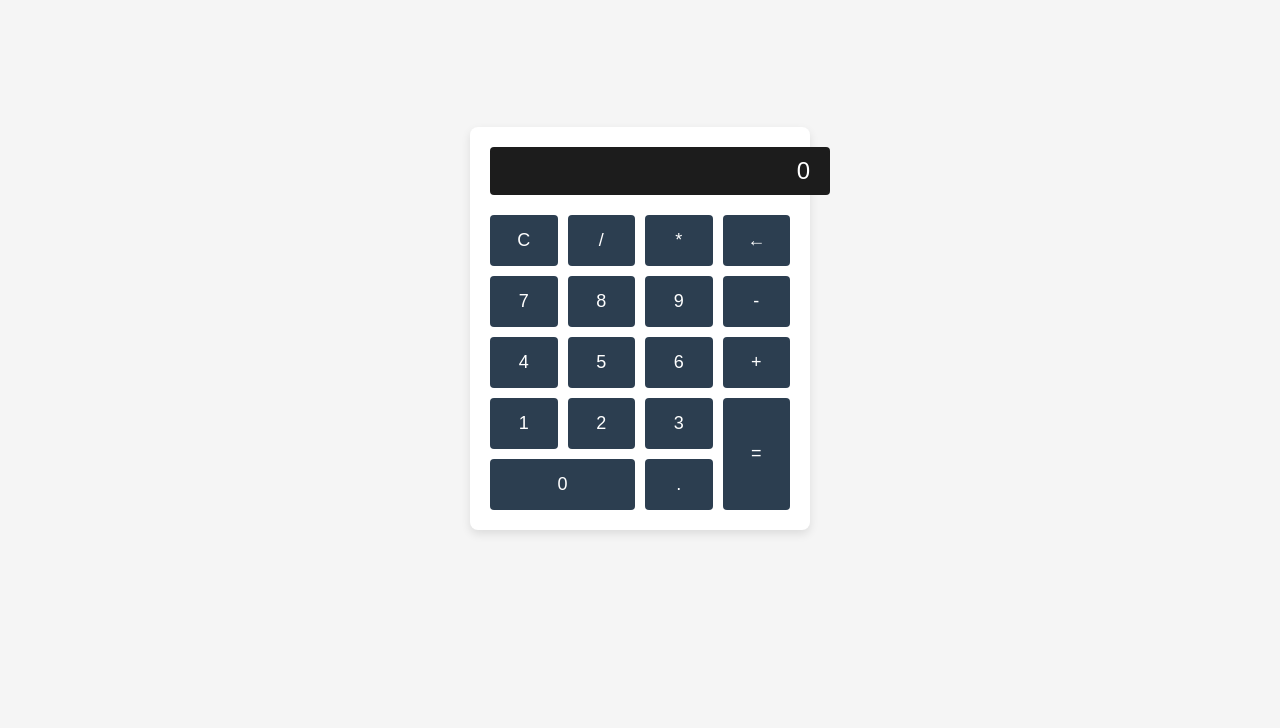
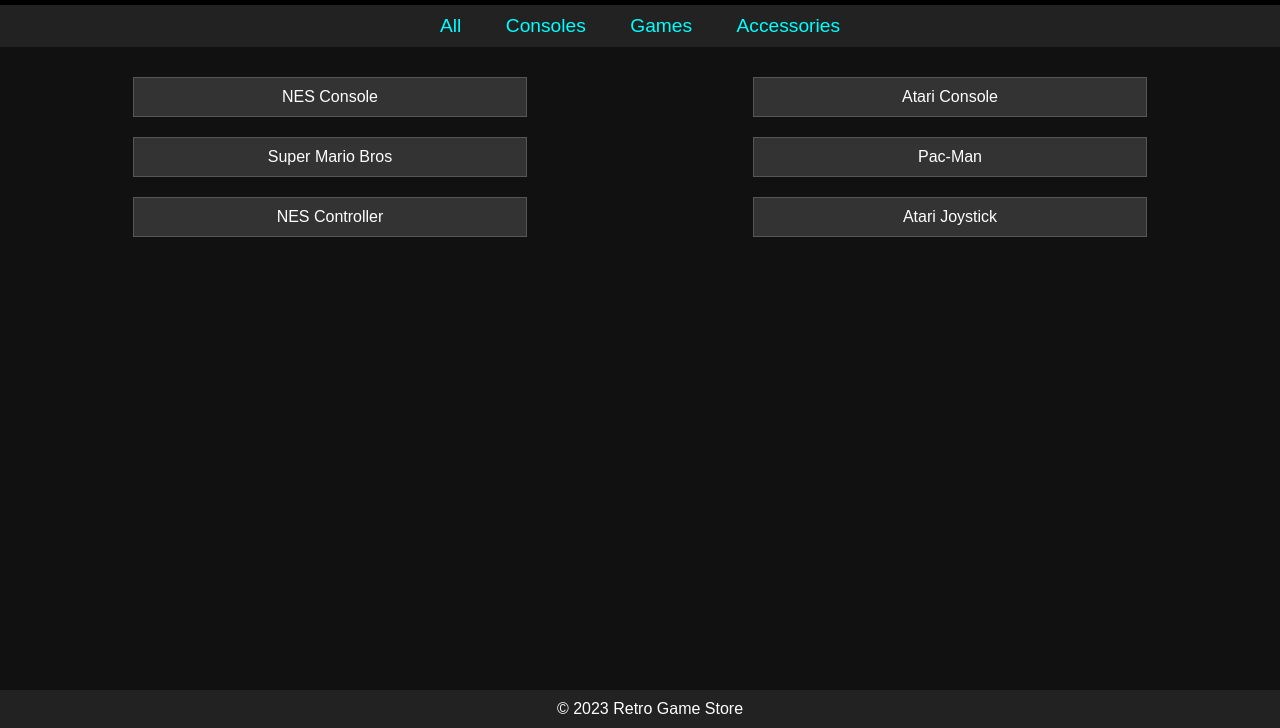
Before and after one commit to mrcopra/repo, a plain HTML site: page index.html in a window 1280 px wide. Shown: the part 72-800 px from the top of the page. Drawn offline with Linux system fonts and the light colour scheme.

Commit message:
Update website

```diff
--- a/index.html
+++ b/index.html
@@ -3,104 +3,113 @@
 <head>
     <meta charset="UTF-8">
     <meta name="viewport" content="width=device-width, initial-scale=1.0">
-<title>Beautiful Calculator</title>
+    <title>Retro Game Store</title>
     <style>
-    body {
-        font-family: Arial, sans-serif;
+        body, html {
+            height: 100%;
+            margin: 0;
+            font-family: 'Arial', sans-serif;
+            background-color: #111;
+            color: #fff;
+        }
+
+        .header {
+            text-align: center;
+            padding: 20px;
+            font-size: 2em;
+            background-color: #000;
+            color: #0f0;
+        }
+
+        .nav {
+            text-align: center;
+            padding: 10px;
+            background-color: #222;
+        }
+
+        .nav a {
+            color: #0ff;
+            text-decoration: none;
+            padding: 10px 20px;
+            font-size: 1.2em;
+        }
+
+        .nav a:hover {
+            text-decoration: underline;
+        }
+
+        .content {
             display: flex;
-        justify-content: center;
-        align-items: center;
-        height: 100vh;
-        margin: 0;
-        background: #f5f5f5;
-    }
-    .calculator {
-        width: 300px;
-        background: #fff;
-        border-radius: 8px;
-        box-shadow: 0 4px 10px rgba(0,0,0,0.1);
+            flex-wrap: wrap;
+            justify-content: space-around;
             padding: 20px;
         }
-    .output {
+
+        .product {
+            background-color: #333;
+            border: 1px solid #555;
+            padding: 10px;
+            width: 30%;
+            margin: 10px;
+            text-align: center;
+            transition: transform 0.5s ease;
+        }
+
+        .product:hover {
+            transform: scale(1.05);
+        }
+
+        .footer {
+            text-align: center;
+            padding: 10px;
+            background-color: #222;
+            position: fixed;
+            left: 0;
+            bottom: 0;
             width: 100%;
-        background: #1c1c1c;
-        color: #fff;
-        text-align: right;
-        padding: 10px 20px;
-        border-radius: 4px;
-        font-size: 24px;
         }
-    .buttons {
-        display: grid;
-        grid-template-columns: repeat(4, 1fr);
-        gap: 10px;
-        margin-top: 20px;
+
+        @media (max-width: 600px) {
+            .product {
+                width: 100%;
             }
-    button {
-        padding: 15px;
-        border-radius: 4px;
-        border: none;
-        background: #2c3e50;
-        color: white;
-        font-size: 18px;
-        cursor: pointer;
-        transition: background 0.3s;
-    }
-    button:hover {
-        background: #34495e;
-    }
-    button:active {
-        background: #2980b9;
         }
     </style>
 </head>
 <body>
-<div class="calculator">
-    <div class="output" id="output">0</div>
-    <div class="buttons">
-        <button onClick="clearOutput()">C</button>
-        <button onClick="appendValue('/')">/</button>
-        <button onClick="appendValue('*')">*</button>
-        <button onClick="deleteLast()">←</button>
-        <button onClick="appendValue('7')">7</button>
-        <button onClick="appendValue('8')">8</button>
-        <button onClick="appendValue('9')">9</button>
-        <button onClick="appendValue('-')">-</button>
-        <button onClick="appendValue('4')">4</button>
-        <button onClick="appendValue('5')">5</button>
-        <button onClick="appendValue('6')">6</button>
-        <button onClick="appendValue('+')">+</button>
-        <button onClick="appendValue('1')">1</button>
-        <button onClick="appendValue('2')">2</button>
-        <button onClick="appendValue('3')">3</button>
-        <button onClick="calculate()" style="grid-row: span 2; height: 100%;">=</button>
-        <button onClick="appendValue('0')" style="grid-column: span 2; width: 100%;">0</button>
-        <button onClick="appendValue('.')">.</button>
+
+<div class="header">Retro Game Store</div>
+
+<div class="nav">
+    <a href="#" onclick="filterProducts('all')">All</a>
+    <a href="#" onclick="filterProducts('console')">Consoles</a>
+    <a href="#" onclick="filterProducts('game')">Games</a>
+    <a href="#" onclick="filterProducts('accessory')">Accessories</a>
 </div>
+
+<div class="content" id="product-list">
+    <div class="product" data-category="console">NES Console</div>
+    <div class="product" data-category="console">Atari Console</div>
+    <div class="product" data-category="game">Super Mario Bros</div>
+    <div class="product" data-category="game">Pac-Man</div>
+    <div class="product" data-category="accessory">NES Controller</div>
+    <div class="product" data-category="accessory">Atari Joystick</div>
 </div>
+
+<div class="footer">© 2023 Retro Game Store</div>
+
 <script>
-    function appendValue(value) {
-        const output = document.getElementById('output');
-        output.textContent = output.textContent === '0' ? value : output.textContent + value;
+    function filterProducts(category) {
+        const products = document.querySelectorAll('.product');
+        products.forEach(product => {
+            if (category === 'all' || product.getAttribute('data-category') === category) {
+                product.style.display = 'block';
+            } else {
+                product.style.display = 'none';
             }
-
-    function clearOutput() {
-        document.getElementById('output').textContent = '0';
-    }
-
-    function deleteLast() {
-        const output = document.getElementById('output');
-        output.textContent = output.textContent.slice(0, -1) || '0';
-    }
-
-    function calculate() {
-        const output = document.getElementById('output');
-        try {
-            output.textContent = eval(output.textContent).toString();
-        } catch (e) {
-            output.textContent = 'Error';
-        }
+        });
     }
 </script>
+
 </body>
 </html>
```
Lines whose indentation alone changed are shown as unchanged.
